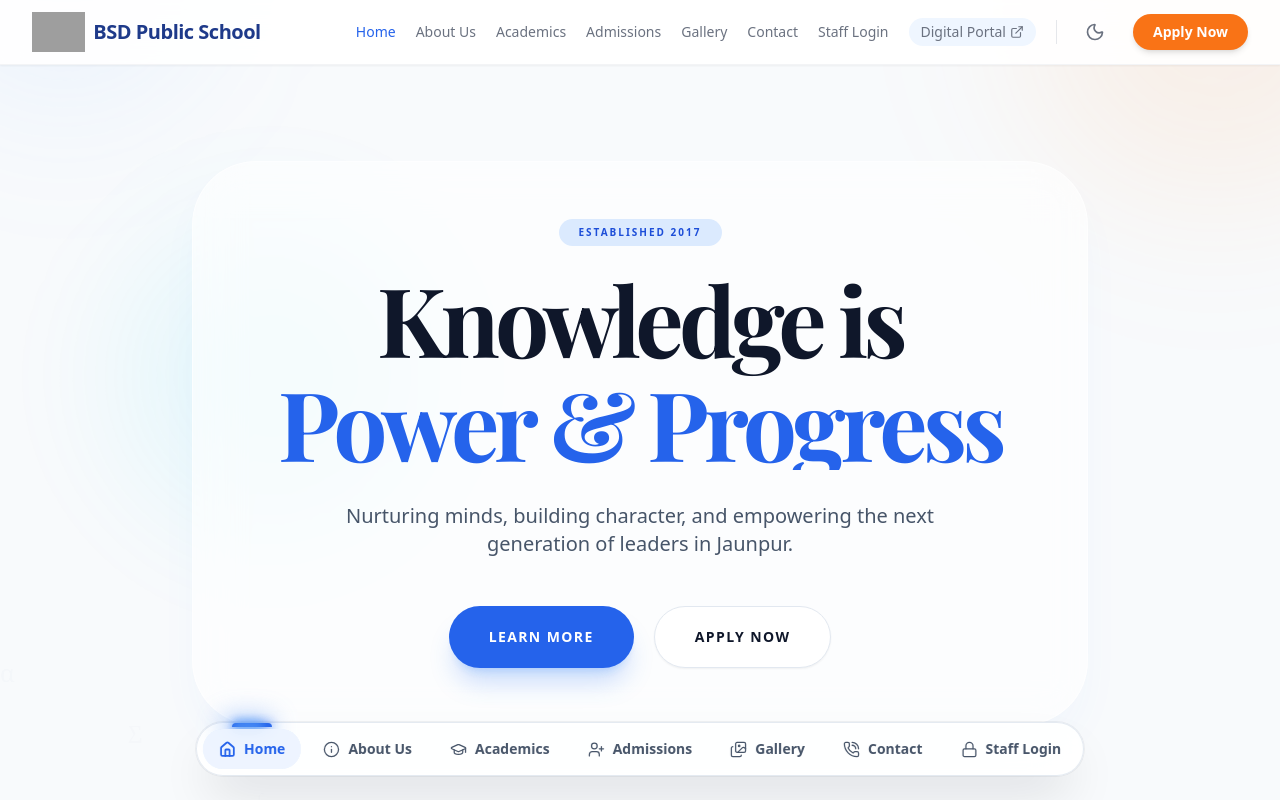
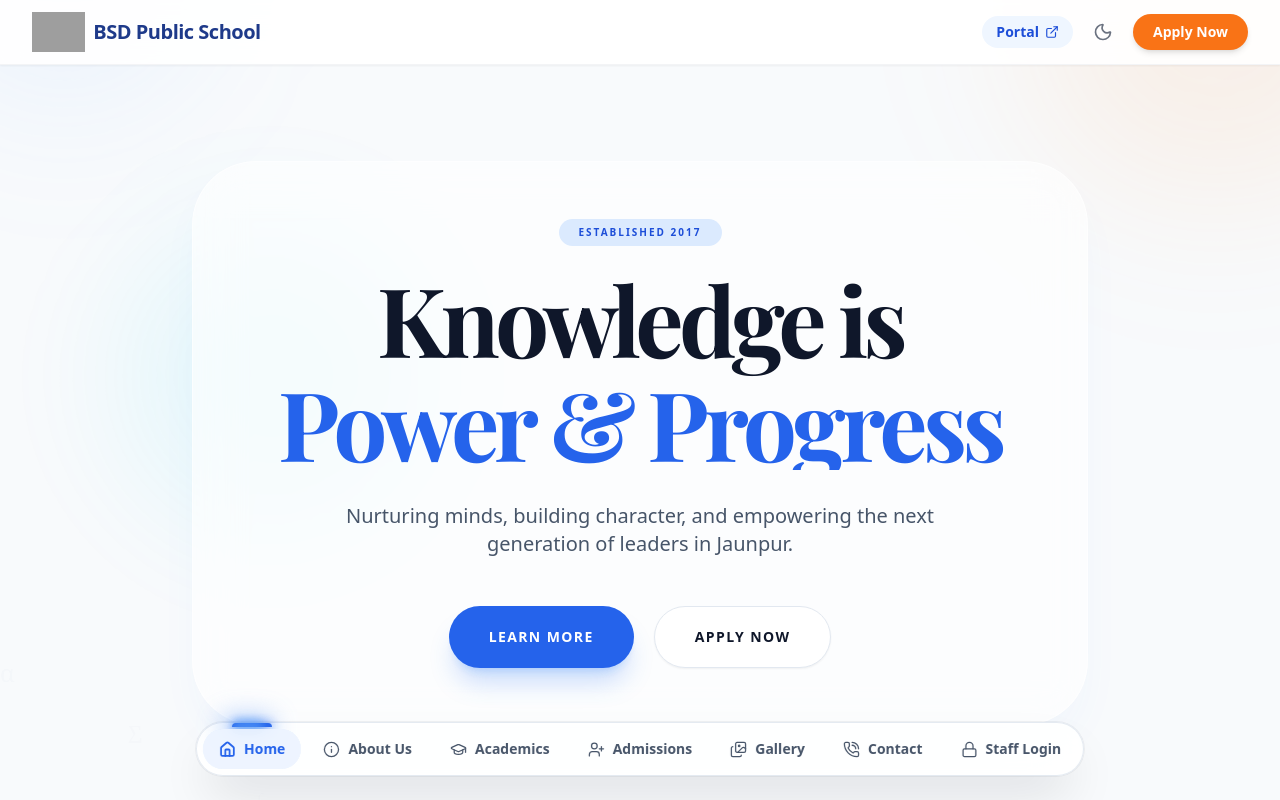
Before and after one commit to taimiyaamjad/bsd-school, a React (Vite) app: page / in a window 1280 px wide. Shown: the top 800 px of the page. Built offline with nearby package versions, Linux system fonts and the light colour scheme; grey boxes are pictures that could not be loaded.

Commit message:
refactor: update school logo and navigation imports
Updated the school logo URL to a new hosted asset and integrated the logo into the document head icon. Cleaned up icon imports in the navigation component to improve code organization.

```diff
--- a/components/Navigation.tsx
+++ b/components/Navigation.tsx
@@ -1,8 +1,4 @@
 import React from 'react';
-import { Sun, Moon, ExternalLink } from 'lucide-react';
-import { NAV_ITEMS, SCHOOL_NAME, SCHOOL_LOGO_URL, DIGITAL_PORTAL_URL } from '../constants';
-import { Page } from '../types';
-import { NavBar, NavItem as TubelightNavItem } from './ui/tubelight-navbar';
 import {
   Home,
   Info,
@@ -10,8 +6,14 @@ import {
   UserPlus,
   Images,
   PhoneCall,
-  Lock
+  Lock,
+  Sun,
+  Moon,
+  ExternalLink
 } from 'lucide-react';
+import { SCHOOL_NAME, SCHOOL_LOGO_URL, DIGITAL_PORTAL_URL } from '../constants';
+import { Page } from '../types';
+import { NavBar, NavItem as TubelightNavItem } from './ui/tubelight-navbar';
 
 interface NavigationProps {
   currentPage: Page;
@@ -110,24 +112,17 @@ const Navigation: React.FC<NavigationProps> = ({ currentPage, onNavigate, isDark
               <span className="font-bold text-xl text-blue-900 dark:text-white tracking-tight transition-colors">{SCHOOL_NAME}</span>
             </div>
 
-            {/* Desktop Navigation Links */}
-            <div className="hidden md:flex items-center space-x-5">
-              {NAV_ITEMS.map((item) => (
-                <button
-                  key={item.label}
-                  onClick={() => handleNavClick(item.page as any)}
-                  className={`text-sm font-medium transition-colors duration-200 flex items-center gap-1 ${
-                    currentPage === item.page
-                      ? 'text-blue-600 dark:text-blue-400'
-                      : 'text-gray-500 dark:text-slate-400 hover:text-blue-900 dark:hover:text-white'
-                  } ${item.label === 'Digital Portal' ? 'text-blue-700 dark:text-blue-300 font-bold bg-blue-50 dark:bg-blue-900/20 px-3 py-1 rounded-full' : ''}`}
-                >
-                  {item.label}
-                  {item.label === 'Digital Portal' && <ExternalLink size={14} />}
-                </button>
-              ))}
-
-              <div className="h-6 w-px bg-gray-200 dark:bg-slate-700 mx-1" />
+            {/* Right Action Controls (Clean header for all screen sizes) */}
+            <div className="flex items-center gap-3">
+              <a
+                href={DIGITAL_PORTAL_URL}
+                target="_blank"
+                rel="noopener noreferrer"
+                className="text-xs sm:text-sm font-bold text-blue-700 dark:text-blue-300 bg-blue-50 dark:bg-blue-900/20 hover:bg-blue-100 dark:hover:bg-blue-900/40 px-3.5 py-1.5 rounded-full transition-all flex items-center gap-1.5"
+              >
+                <span>Portal</span>
+                <ExternalLink size={14} />
+              </a>
 
               <button
                 onClick={toggleTheme}
@@ -139,25 +134,7 @@ const Navigation: React.FC<NavigationProps> = ({ currentPage, onNavigate, isDark
 
               <button
                 onClick={() => handleNavClick(Page.ADMISSIONS)}
-                className="bg-orange-500 hover:bg-orange-600 text-white text-sm font-bold px-5 py-2 rounded-full transition-all shadow-md hover:shadow-lg active:scale-95"
-              >
-                Apply Now
-              </button>
-            </div>
-
-            {/* Mobile Controls (No three lines / hamburger menu button) */}
-            <div className="md:hidden flex items-center gap-3">
-              <button
-                onClick={toggleTheme}
-                className="p-2 rounded-full text-gray-500 dark:text-slate-400 hover:bg-gray-100 dark:hover:bg-slate-800 transition-colors"
-                aria-label="Toggle Theme"
-              >
-                {isDarkMode ? <Sun size={20} /> : <Moon size={20} />}
-              </button>
-
-              <button
-                onClick={() => handleNavClick(Page.ADMISSIONS)}
-                className="bg-orange-500 hover:bg-orange-600 text-white text-xs font-bold px-4 py-2 rounded-full transition-all shadow-md active:scale-95"
+                className="bg-orange-500 hover:bg-orange-600 text-white text-xs sm:text-sm font-bold px-4 sm:px-5 py-2 rounded-full transition-all shadow-md hover:shadow-lg active:scale-95"
               >
                 Apply Now
               </button>
--- a/constants.ts
+++ b/constants.ts
@@ -1,7 +1,7 @@
 import { NavItem, Page, SchoolStat } from './types';
 
 export const SCHOOL_NAME = "BSD Public School";
-export const SCHOOL_LOGO_URL = "https://bsdpublic.wordpress.com/wp-content/uploads/2024/12/cropped-1000001464-removebg-preview-1.png";
+export const SCHOOL_LOGO_URL = "https://i.ibb.co/NMthQdw/download-Photoroom.png";
 export const SCHOOL_ADDRESS = "Guraini, Jaunpur, Uttar Pradesh, India";
 export const SCHOOL_PHONE = "+91 7080672744";
 export const SCHOOL_EMAIL = "educationbsd@gmail.com";
--- a/index.html
+++ b/index.html
@@ -4,6 +4,7 @@
     <meta charset="UTF-8" />
     <meta name="viewport" content="width=device-width, initial-scale=1.0" />
     <title>BSD Public School</title>
+    <link rel="icon" type="image/png" href="https://i.ibb.co/NMthQdw/download-Photoroom.png" />
     <script src="https://cdn.tailwindcss.com"></script>
     <script>
       // Force the background color immediately before any script runs
```
